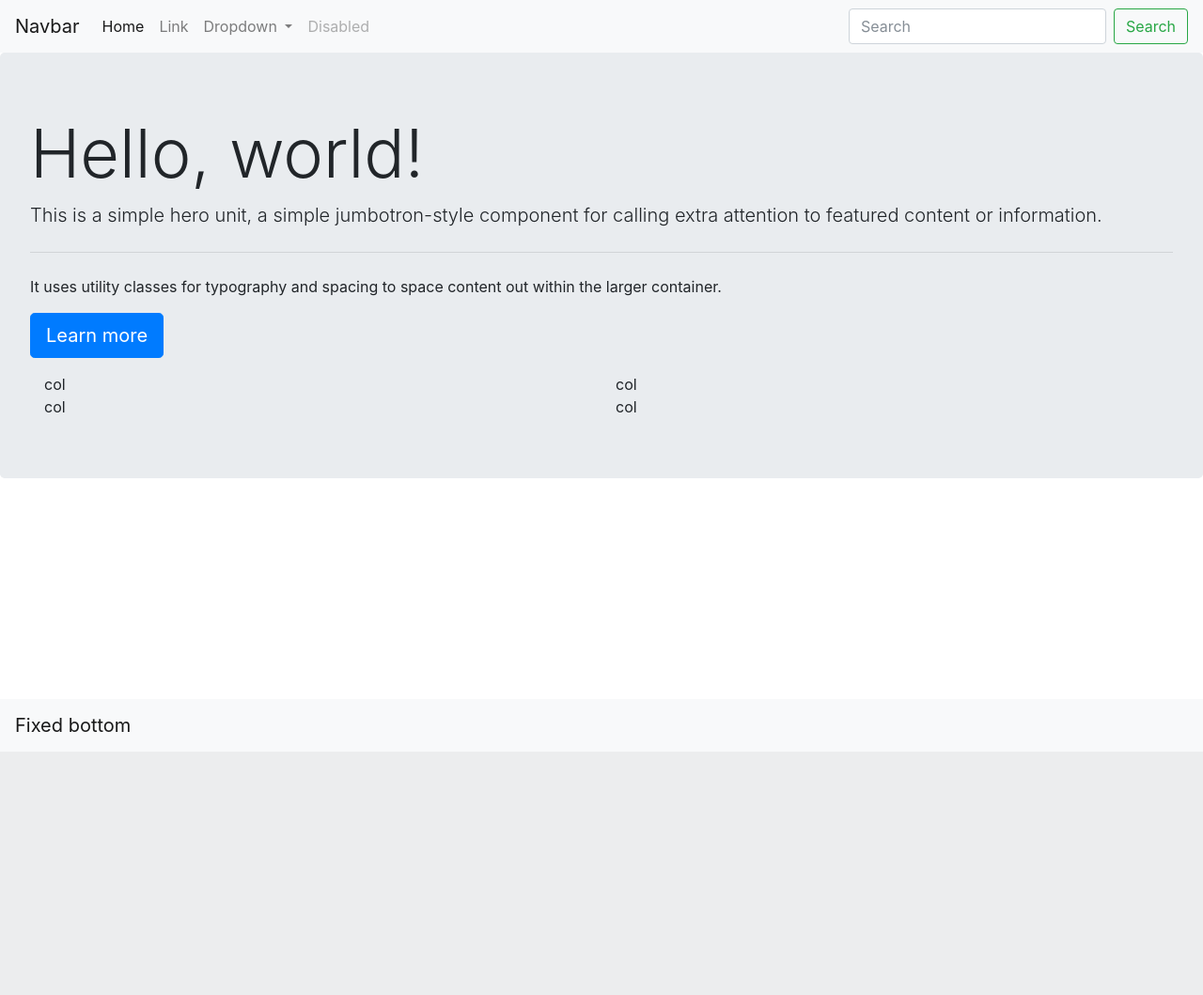
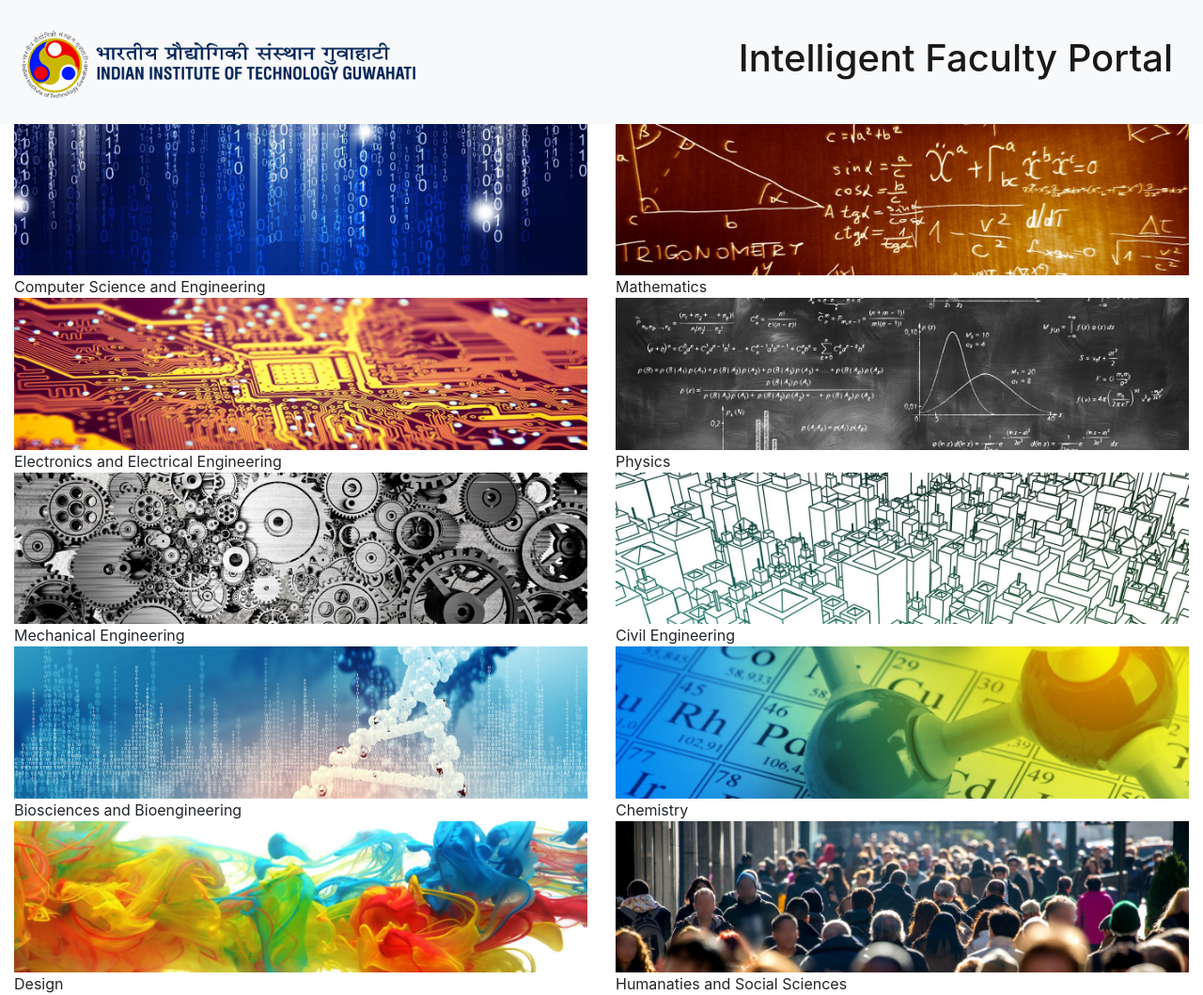
Before and after one commit to nitinkedia7/IntelligentFacultyPortal, a Django app: template homepage/templates/index.html in a window 1280 px wide. Shown: the whole page at 94% size. Before the commit the page ends 779 px from the top, so only its background shows below. Run offline with Django 3.2, Linux system fonts and the light colour scheme; the template is opened without the code that fills it, so the values that code supplies are empty; parts of the project's set-up code (start-up, migrations or seed data) failed here and were passed over; some libraries are stand-ins or nearby versions.

Commit message:
Add Master homepage

```diff
--- a/homepage/templates/index.html
+++ b/homepage/templates/index.html
@@ -2,61 +2,44 @@
 
 {% block navbar %}
 <nav class="navbar navbar-expand-lg navbar-light bg-light">
-  <a class="navbar-brand" href="#">Navbar</a>
+  {% load static %}
+  <a class="navbar-brand" href="#"><img src="{% static 'images/logo.png' %}" style="width: 75%; height: 75%"></a>
   <button class="navbar-toggler" type="button" data-toggle="collapse" data-target="#navbarSupportedContent" aria-controls="navbarSupportedContent" aria-expanded="false" aria-label="Toggle navigation">
     <span class="navbar-toggler-icon"></span>
   </button>
 
   <div class="collapse navbar-collapse" id="navbarSupportedContent">
     <ul class="navbar-nav mr-auto">
-      <li class="nav-item active">
-        <a class="nav-link" href="#">Home <span class="sr-only">(current)</span></a>
-      </li>
-      <li class="nav-item">
-        <a class="nav-link" href="#">Link</a>
-      </li>
-      <li class="nav-item dropdown">
-        <a class="nav-link dropdown-toggle" href="#" id="navbarDropdown" role="button" data-toggle="dropdown" aria-haspopup="true" aria-expanded="false">
-          Dropdown
-        </a>
-        <div class="dropdown-menu" aria-labelledby="navbarDropdown">
-          <a class="dropdown-item" href="#">Action</a>
-          <a class="dropdown-item" href="#">Another action</a>
-          <div class="dropdown-divider"></div>
-          <a class="dropdown-item" href="#">Something else here</a>
-        </div>
-      </li>
-      <li class="nav-item">
-        <a class="nav-link disabled" href="#">Disabled</a>
-      </li>
     </ul>
-    <form class="form-inline my-2 my-lg-0">
-      <input class="form-control mr-sm-2" type="search" placeholder="Search" aria-label="Search">
-      <button class="btn btn-outline-success my-2 my-sm-0" type="submit">Search</button>
-    </form>
+        <ul class="nav navbar-nav navbar-brand navbar-right">
+      <li><h1>Intelligent Faculty Portal</h1></li>
+    </ul>
   </div>
 </nav>
 {% endblock %}
 
 {% block content %}
-	<div class="jumbotron">
-	  <h1 class="display-3">Hello, world!</h1>
-	  <p class="lead">This is a simple hero unit, a simple jumbotron-style component for calling extra attention to featured content or information.</p>
-	  <hr class="my-4">
-	  <p>It uses utility classes for typography and spacing to space content out within the larger container.</p>
-	  <p class="lead">
-	    <a class="btn btn-primary btn-lg" href="#" role="button">Learn more</a>
-	  </p>
-	<nav class="navbar fixed-bottom navbar-light bg-light">
-	  <a class="navbar-brand" href="#">Fixed bottom</a>
-	</nav>
-  <div class="container-fluid">
-<div class="row">
-  <div class="col">col</div>
-  <div class="col">col</div>
-  <div class="w-100"></div>
-  <div class="col">col</div>
-  <div class="col">col</div>
-</div>
-</div>
+<div class="container-fluid">
+  <div class="row align-items-start">
+  {% load static %}
+    <div class="col"><img src="{% static 'images/cse.jpg' %}" style="width: 100%; height: 100%" >Computer Science and Engineering</div>
+    <div class="col"><img src="{% static 'images/math.jpg' %}" style="width: 100%; height: 100%">Mathematics</div>
+  </div>
+  <div class="row align-items-start">
+    <div class="col"><img src="{% static 'images/eee.jpg' %}" style="width: 100%; height: 100%">Electronics and Electrical Engineering</div>
+    <div class="col"><img src="{% static 'images/phy.jpg' %}" style="width: 100%; height: 100%">Physics</div>
+  </div>
+   <div class="row align-items-start">
+    <div class="col"><img src="{% static 'images/mech.jpg' %}" style="width: 100%; height: 100%">Mechanical Engineering</div>
+    <div class="col"><img src="{% static 'images/civil.jpg' %}" style="width: 100%; height: 100%">Civil Engineering</div>
+  </div>
+  <div class="row align-items-start">
+    <div class="col"><img src="{% static 'images/bsbe.jpg' %}" style="width: 100%; height: 100%">Biosciences and Bioengineering</div>
+    <div class="col"><img src="{% static 'images/cst.jpg' %}" style="width: 100%; height: 100%">Chemistry</div>
+  </div>
+  <div class="row align-items-start">
+    <div class="col"><img src="{% static 'images/dod.jpg' %}" style="width: 100%; height: 100%">Design</div>
+    <div class="col"><img src="{% static 'images/hss.jpg' %}" style="width: 100%; height: 100%">Humanaties and Social Sciences</div>
+  </div>
+ </div>
 {% endblock %}
```
Also changed, not shown: homepage/static/images/bsbe.jpg (added), homepage/static/images/chem.jpg (added), homepage/static/images/civil.jpg (added), homepage/static/images/cse.jpg (added), homepage/static/images/cst.jpg (added), homepage/static/images/dod.jpg (added), homepage/static/images/eee.jpg (added), homepage/static/images/hss.jpg (added), homepage/static/images/iitg_logo.jpeg (added), homepage/static/images/logo.png (added), homepage/static/images/math.jpg (added), homepage/static/images/mech.jpg (added), homepage/static/images/phy.jpg (added).
